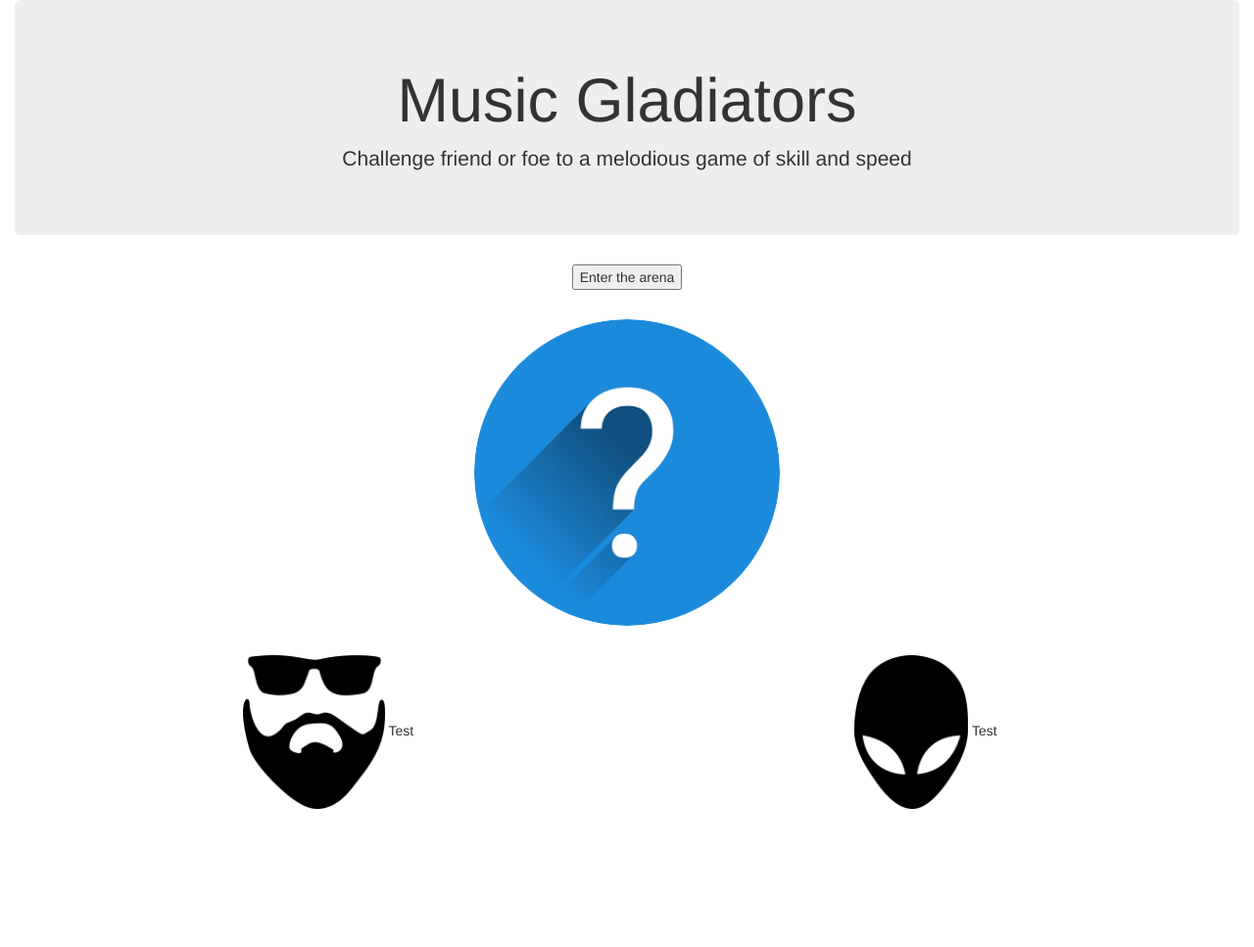
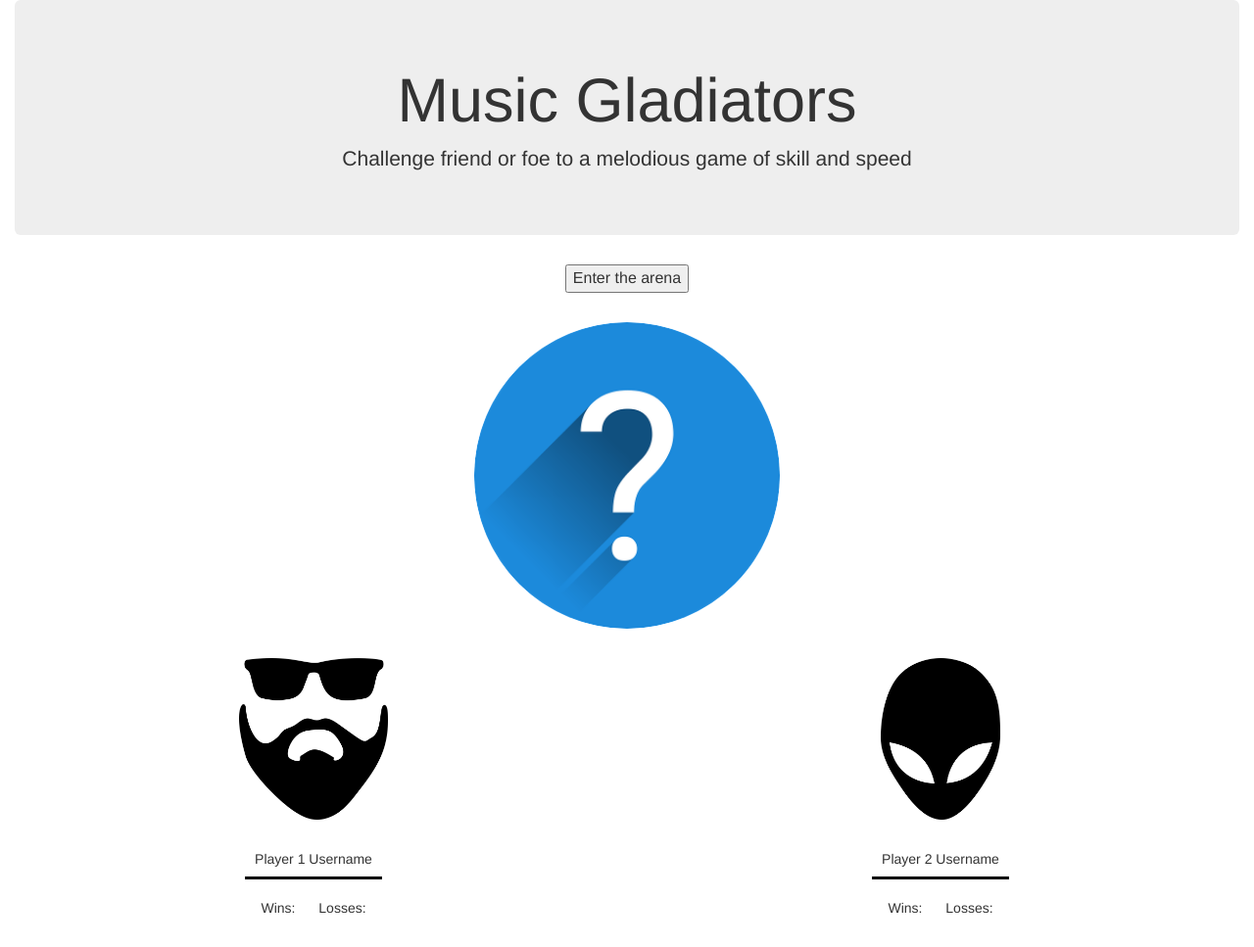
Before and after one commit to rpalmore/Video-Gladiators, a PHP site: page /index.html in a window 1280 px wide. Shown: the whole page at 98% size. Before the commit the page ends 826 px from the top, so only its background shows below. Run offline with PHP 8.4, Linux system fonts and the light colour scheme; some libraries are stand-ins or nearby versions.

Commit message:
updated markup for initial draft

```diff
--- a/assets/css/style.css
+++ b/assets/css/style.css
@@ -4,19 +4,36 @@
 }
 
 #start-button {
-
+ font-size: 16px;
 }
 
-#player1 {
+#player1-image {
 	width: 25%;
 
 }
 
-#player2 {
+#player2-image {
 	width: 20%;
 
 }
 
-.players {
+#player1-name {
+	border-bottom: 3px solid #000000;
+}
+
+#player2-name {
+	border-bottom: 3px solid #000000;
+}
+
+.row {
 	margin-top: 30px;
 }
+
+
+.player-scores {
+	margin-bottom: 30px;
+}
+
+span {
+	padding: 10px;
+}
--- a/index.html
+++ b/index.html
@@ -17,7 +17,7 @@
 
 	<div class="top text-center">
 		<button id="start-button">Enter the arena</button>
-		<!--start button can be replaced by timer-->
+		<!-- start button can be replaced by timer? -->
 		<div id="timer"></div>
 	</div>
 
@@ -25,16 +25,38 @@
 		<img id="artist-image" src="assets/images/question-mark.png" alt="question mark" class="img-circle">
 	</div>
 
-	<div class="players col-xs-12">
-		<div class="player1 col-xs-6 text-center">
-			<img id="player1" src="assets/images/player1.png" alt="player one" class="img-rounded">
-			<span id="player1-name">Test</span>
+
+	<div class="row text-center">
+		<div class="player-images col-xs-6">
+			<img id="player1-image" src="assets/images/player1.png" alt="player one" class="img-rounded">
 		</div>
 
-		<div class="player2 col-xs-6 text-center">
-			<img id="player2" src="assets/images/player2.png" alt="player two" class="img-rounded">
-			<span id="player2-name">Test</span>
+		<div class="player-images col-xs-6">
+			<img id="player2-image" src="assets/images/player2.png" alt="player two" class="img-rounded">
 		</div>
+	</div>
+
+	<div class="row text-center">
+		<div class="player-names col-xs-6">
+			<span id="player1-name">Player 1 Username</span>
+		</div>
+
+		<div class="player-names col-xs-6">
+			<span id="player1-name">Player 2 Username</span>
+		</div>
+	</div>
+
+	<div class="row text-center">
+		<div class="player-scores col-xs-6">
+			<span id="player1-wins">Wins: </span>
+			<span id="player1-losses">Losses: </span>
+		</div>
+
+		<div class="player-scores col-xs-6">
+			<span id="player2-wins">Wins: </span>
+			<span id="player2-losses">Losses: </span>
+		</div>
+
 	</div>
 
 
```
